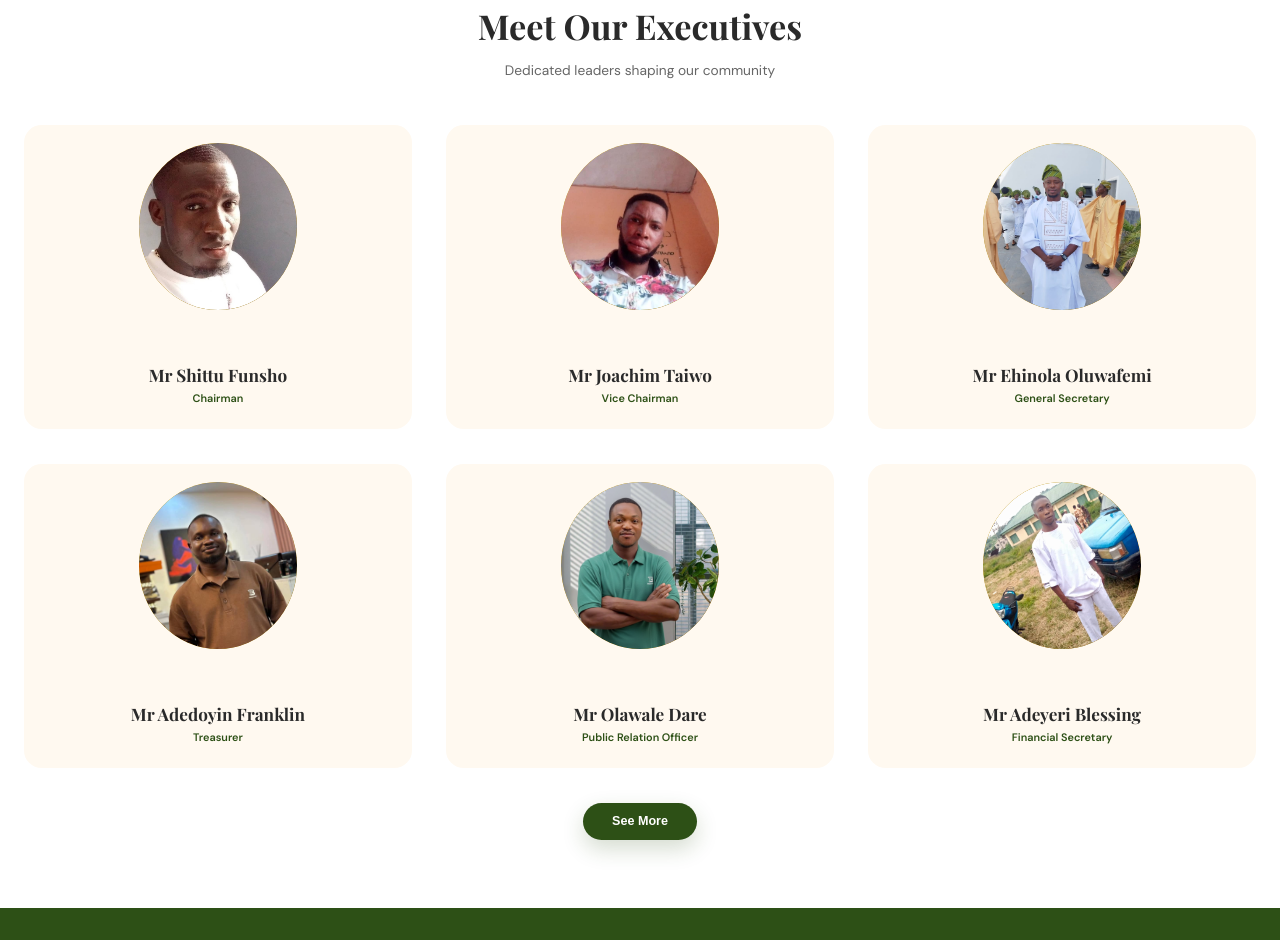
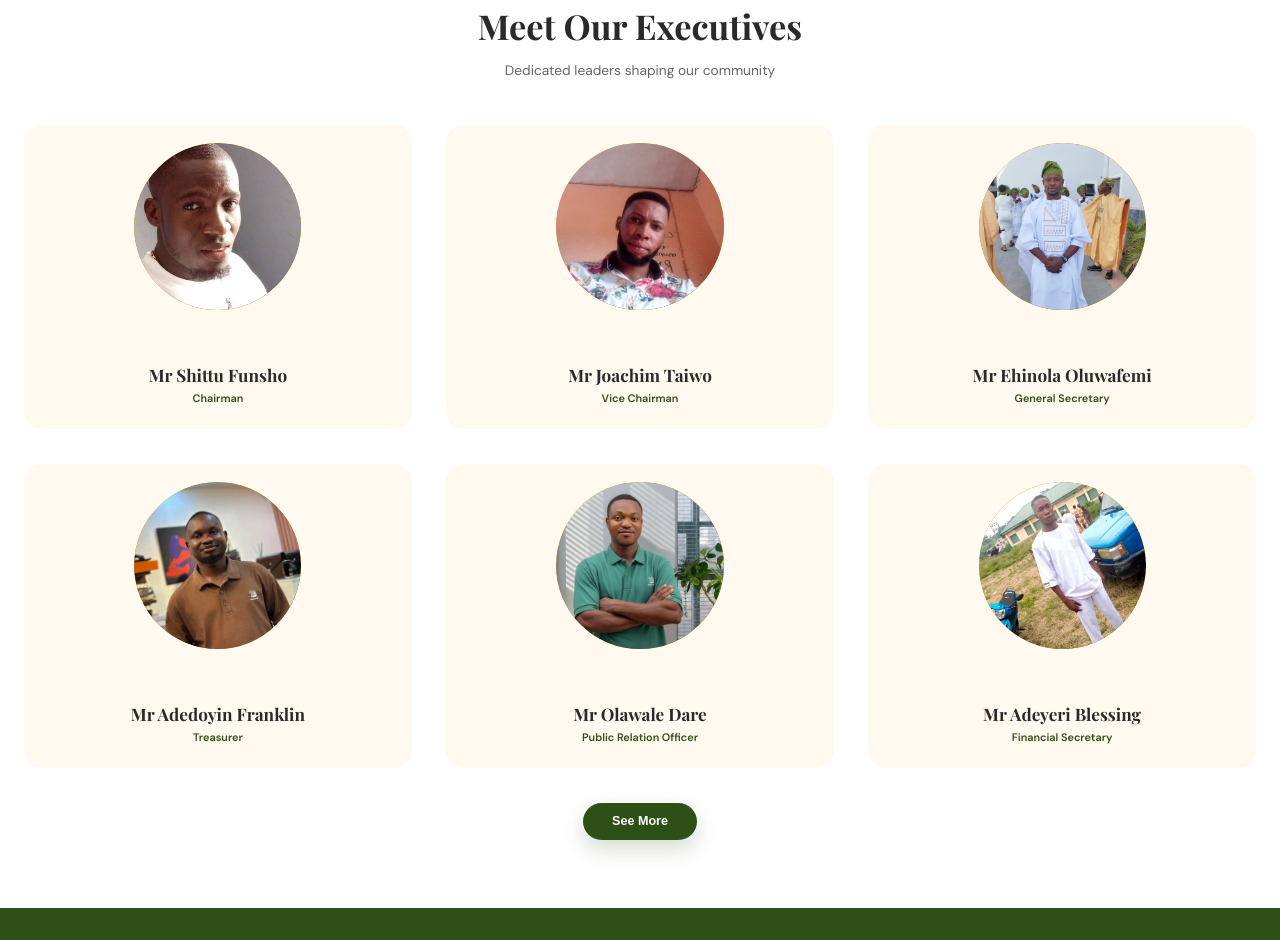
Before and after one commit to Johnsonaliyu/Olaoluwa, a plain HTML site: page index.html in a window 1280 px wide. Shown: the part 2095-3035 px from the top of the page. Drawn offline with nearby package versions, Linux system fonts and the light colour scheme; no server answers.

Commit message:
Update team photo dimensions and font size
Adjusted the dimensions and font size for team photos.

```diff
--- a/styles.css
+++ b/styles.css
@@ -579,7 +579,7 @@ body {
 }
 
 .team-photo-circle {
-    width: 180px;
+    width: 190px;
     height: 190px;
     border-radius: 50%;
     background: linear-gradient(135deg, var(--gold), var(--terracotta));
@@ -587,7 +587,7 @@ body {
     align-items: center;
     justify-content: center;
     color: white;
-    font-size: 2.5rem;
+    font-size: 2.3rem;
     margin: 1.5rem auto;
     overflow: hidden;
 }
```
